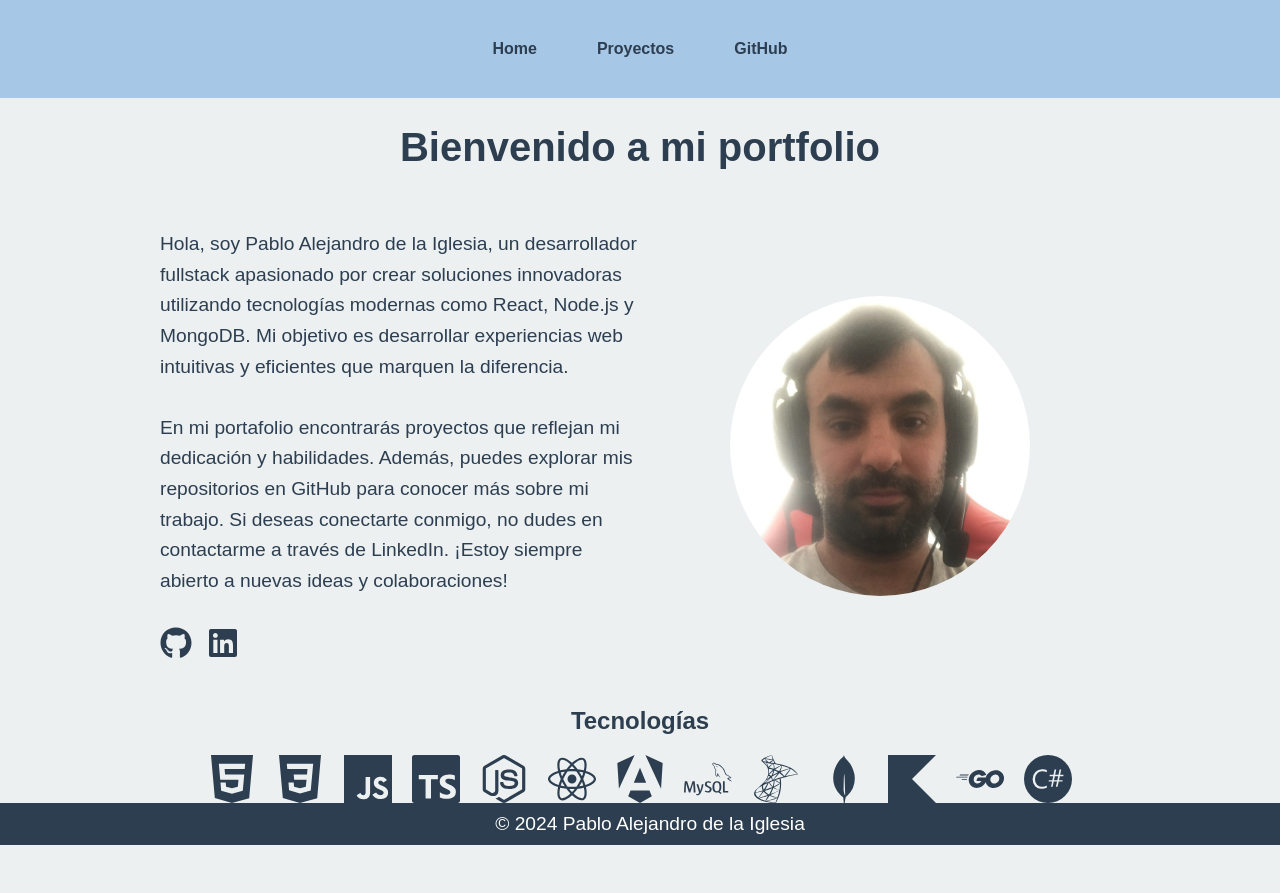
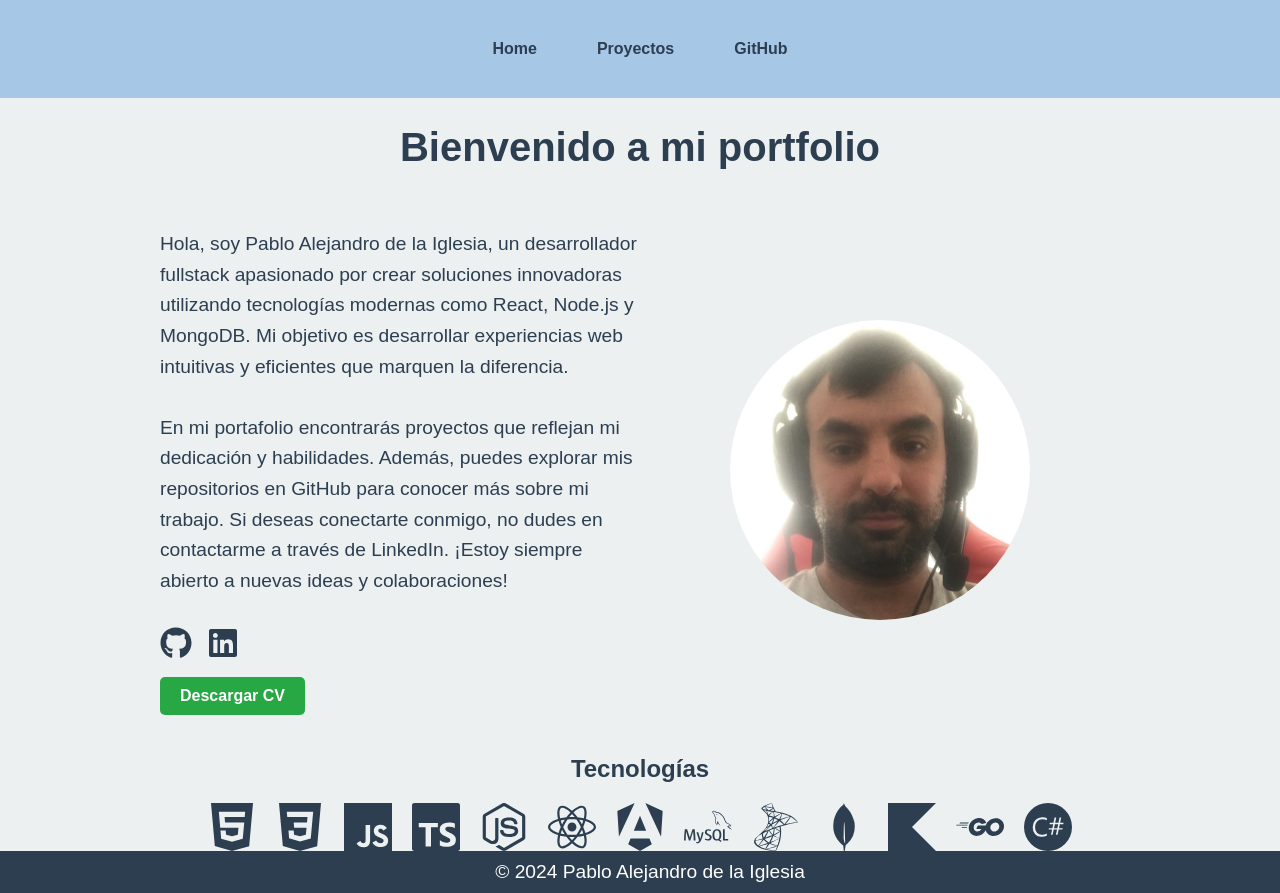
Before and after one commit to Lata1989/portfolio-entrega-programacion-3-coloquio, a React (Create React App) app: page / in a window 1280 px wide. Before the commit the page ends 845 px from the top, so only its background shows below. Built offline with nearby package versions, Linux system fonts and the light colour scheme.

Commit message:
agregado el cv

```diff
--- a/src/pages/Home.jsx
+++ b/src/pages/Home.jsx
@@ -1,6 +1,7 @@
 import React from 'react';
 import { FaGithub, FaLinkedin } from 'react-icons/fa';
 import { SiJavascript, SiReact, SiNodedotjs, SiMongodb, SiHtml5, SiCss3, SiAngular, SiKotlin, SiGo, SiCsharp, SiMysql, SiPostgresql, SiMicrosoftsqlserver, SiTypescript } from 'react-icons/si'; // Iconos de lenguajes y tecnologías
+import cv from '../assets/cv/cv.pdf';
 import '../styles/home.css';
 import foto from "../assets/io.jpg";
 
@@ -22,6 +23,9 @@ export const Home = () => {
                         <a href="https://github.com/Lata1989" target="_blank" rel="noopener noreferrer"><FaGithub /></a>
                         <a href="https://linkedin.com/in/pablo-alejandro-de-la-iglesia-84360b234/" target="_blank" rel="noopener noreferrer"><FaLinkedin /></a>
                     </div>
+                    <a href={cv} download="Pablo_Alejandro_de_la_Iglesia_CV.pdf" className="download-cv">
+                        Descargar CV
+                    </a>
                 </div>
                 <div className="right-content">
                     <img src={foto} alt="Imagen de presentación" />
--- a/src/styles/home.css
+++ b/src/styles/home.css
@@ -69,8 +69,10 @@ h1 {
     display: flex;
     justify-content: center;
     gap: 20px;
-    font-size: 3rem; /* Tamaño de los íconos */
-    color: var(--color-primary); /* Color de los íconos */
+    font-size: 3rem;
+    /* Tamaño de los íconos */
+    color: var(--color-primary);
+    /* Color de los íconos */
 }
 
 .tech-icons svg {
@@ -78,8 +80,26 @@ h1 {
 }
 
 .tech-icons svg:hover {
-    transform: scale(1.2); /* Agrandar ícono al pasar el cursor */
+    transform: scale(1.2);
+    /* Agrandar ícono al pasar el cursor */
 }
+
+.download-cv {
+    display: inline-block;
+    margin-top: 10px;
+    padding: 10px 20px;
+    background-color: #28a745;
+    color: #fff;
+    text-decoration: none;
+    border-radius: 5px;
+    font-weight: bold;
+    transition: background-color 0.3s ease;
+}
+
+.download-cv:hover {
+    background-color: #218838;
+}
+
 
 /* Responsive */
 @media (max-width: 768px) {
```
Also changed, not shown: 1 other file (tests, documents, lock files or other folders).
